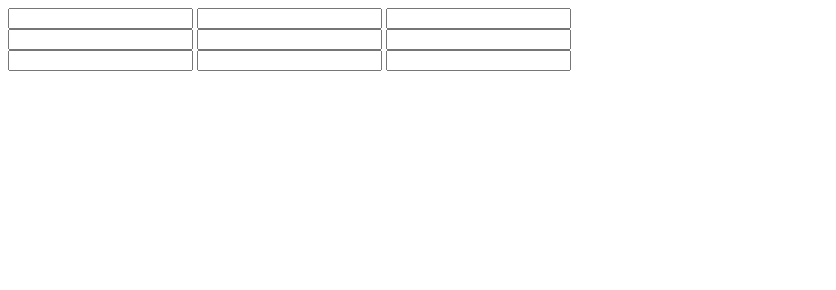
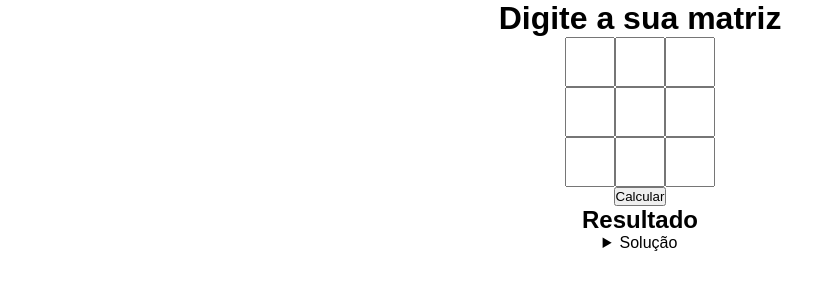
Before and after one commit to GabrielSantos15/Matriz, a plain HTML site: page index.html in a window 1280 px wide. Shown: the whole page, without its empty margins (0-836 px from the left). Drawn offline with Linux system fonts and the light colour scheme.

Commit message:
criando tabela da matriz

```diff
--- a/index.html
+++ b/index.html
@@ -4,27 +4,36 @@
 <head>
     <meta charset="UTF-8">
     <meta name="viewport" content="width=device-width, initial-scale=1.0">
+    <link rel="stylesheet" href="styles/style.css">
+    <script defer src="script/script.js"></script>
     <title>Document</title>
 </head>
 
 <body>
     <main>
-        <form id="matriz">
-            <div>
-                <input type="text" class="matriz-value">
-                <input type="text" class="matriz-value">
-                <input type="text" class="matriz-value">
-            </div>
-            <div>
-                <input type="text" class="matriz-value">
-                <input type="text" class="matriz-value">
-                <input type="text" class="matriz-value">
-            </div>
-            <div>
-                <input type="text" class="matriz-value">
-                <input type="text" class="matriz-value">
-                <input type="text" class="matriz-value">
-            </div>
+        <h1>Digite a sua matriz</h1>
+        <section id="matriz">
+            <input id="n1" type="number" class="matriz-value">
+            <input id="n2" type="number" class="matriz-value">
+            <input id="n3" type="number" class="matriz-value">
+
+            <input id="n4" type="number" class="matriz-value">
+            <input id="n5" type="number" class="matriz-value">
+            <input id="n6" type="number" class="matriz-value">
+
+            <input id="n7" type="number" class="matriz-value">
+            <input id="n8" type="number" class="matriz-value">
+            <input id="n9" type="number" class="matriz-value">
+        </section>
+
+        <button onclick="calcular()">Calcular</button>
+
+        <section>
+            <h1>Resultado</h1>
+            <output></output>
+            <details>
+                <summary>Solução</summary>
+            </details>
         </section>
     </main>
 </body>
--- /dev/null
+++ b/script/script.js
@@ -0,0 +1,20 @@
+const n1 = document.querySelector("#n1")
+const n2 = document.querySelector("#n2")
+const n3 = document.querySelector("#n3")
+const n4 = document.querySelector("#n4")
+const n5 = document.querySelector("#n5")
+const n6 = document.querySelector("#n6")
+const n7 = document.querySelector("#n7")
+const n8 = document.querySelector("#n8")
+const n9 = document.querySelector("#n9")
+
+function calcular() {
+    let matriz =
+        [
+            [n1.value, n2.value, n3.value],
+            [n4.value, n5.value, n6.value],
+            [n7.value, n8.value, n9.value]
+        ]
+
+    console.table(matriz)
+}
--- /dev/null
+++ b/styles/style.css
@@ -0,0 +1,24 @@
+*{
+    margin: 0;
+    padding: 0;
+    box-sizing: border-box;
+    font-family: Arial, Helvetica, sans-serif;
+}
+main{
+    text-align: center;
+    display: flex;
+    flex-direction: column;
+    align-items: center;
+    justify-content: center;
+}
+
+#matriz{
+    display: grid;
+    grid-template-columns: 1fr 1fr 1fr;
+}
+
+#matriz input{
+    text-align: center;
+    width: 50px;
+    height: 50px;
+}
```
